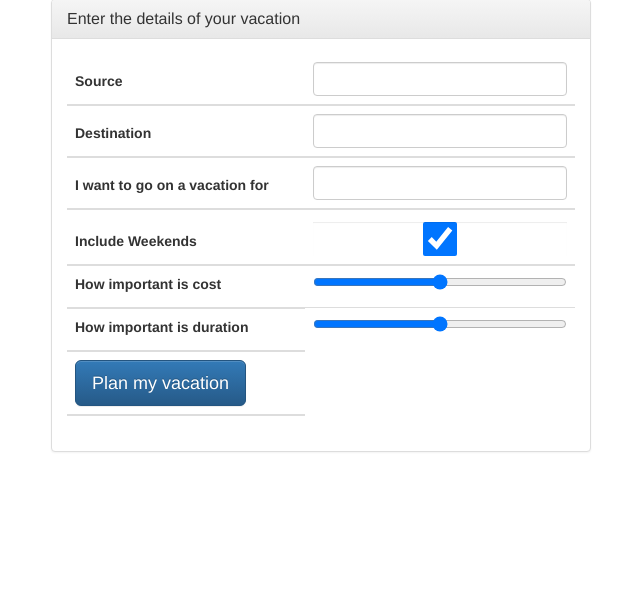
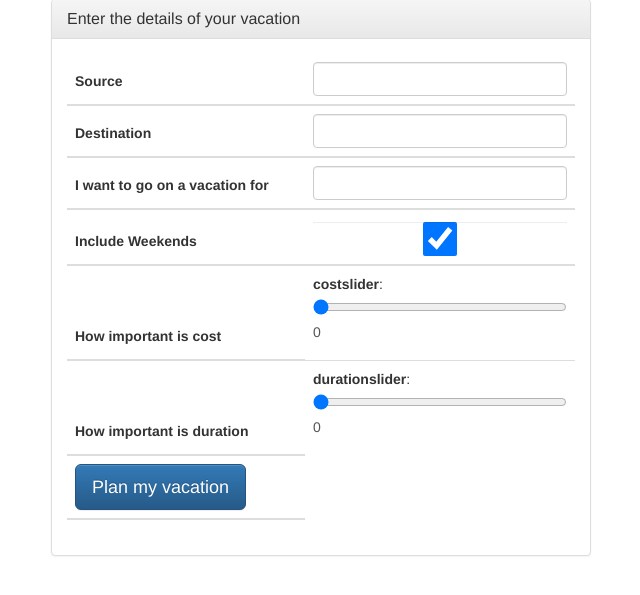
Before and after one commit to krprithvi/vacationplanner, a Flask app: template app/templates/results.html in a window 1280 px wide. Shown: the part 71-666 px from the top of the page, without its empty margins (34-674 px from the left). Run offline with Flask 2, Linux system fonts and the light colour scheme; the template is opened without the code that fills it: values that come from a table or form of the project are taken from there, others are empty; some libraries are stand-ins or nearby versions.

Commit message:
adding changes in results.html

```diff
--- a/app/templates/results.html
+++ b/app/templates/results.html
@@ -90,12 +90,21 @@
                     <th>{{ vacationplannerform.weekends(class_='form-control') }}</th>
                 </tr>
                  <tr>
-                  <th><label for='cost'>How important is cost</label></th>
-                  <td><input type="range" min="0" max="1" value="0.5" step="0.1" /></td>
+                     <th><label for="cost">How important is cost</label></th>
+                    <td><p>
+                       {{ vacationplannerform.costslider.label }}:
+                       {{ vacationplannerform.costslider(min=0, max=1, oninput="outputUpdateCostSlider(value)") }}
+                       <output for="age" id="selected_cost">{{ vacationplannerform.costslider.data }}</output>
+                  </p></td>
                 </tr>
+
                 <tr>
-                  <th><label for='duration'>How important is duration</label></th>
-                  <td><input type="range" min="0" max="1" value="0.5" step="0.1" /></td>
+                     <th><label for="duration">How important is duration</label></th>
+                    <td><p>
+                       {{ vacationplannerform.durationslider.label }}:
+                       {{ vacationplannerform.durationslider(min=0, max=1, oninput="outputUpdateDurationSlider(value)") }}
+                       <output for="age" id="selected_duration">{{ vacationplannerform.durationslider.data }}</output>
+                  </p></td>
                 </tr>
                 <tr><th><button type="submit" class="btn btn-primary btn-lg">Plan my vacation</button></th></tr>
                 </thead>
@@ -145,6 +154,20 @@
     <!-- Placed at the end of the document so the pages load faster -->
     <script src="https://ajax.googleapis.com/ajax/libs/jquery/1.11.2/jquery.min.js"></script>
     <script src="../static/js/bootstrap.min.js"></script>
-    <script src="../static/js/slider.js"></script>
+    <script>
+      function updateSlider(slideAmount) {
+              console.log("insode the js function");
+              var sliderDiv = document.getElementById("sliderAmount");
+              sliderDiv.innerHTML = slideAmount;
+    }
+
+    function outputUpdateCostSlider(slider) {
+    document.querySelector('#selected_cost').value = slider;
+    }
+
+    function outputUpdateDurationSlider(slider) {
+    document.querySelector('#selected_duration').value = slider;
+    }
+    </script>
   </body>
 </html>
```
